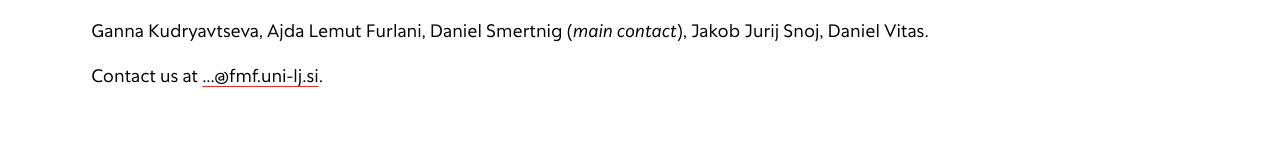
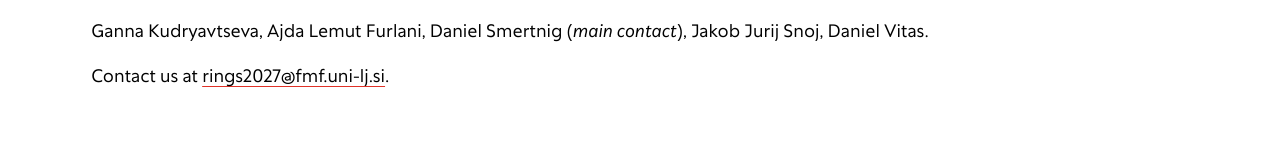
Before and after one commit to dansme/rings2027-hp, a plain HTML site: page index.html in a window 1280 px wide. Shown: the part 1640-1794 px from the top of the page. Drawn offline with Linux system fonts and the light colour scheme.

Commit message:
add contact email

```diff
--- a/index.html
+++ b/index.html
@@ -61,7 +61,7 @@
         <h2>Organizers</h2>
         <p>Ganna Kudryavtseva, Ajda Lemut Furlani, Daniel Smertnig (<em>main contact</em>), Jakob Jurij Snoj, Daniel Vitas.</p>
 
-        <p>Contact us at <a href="...@fmf.uni-lj.si">...@fmf.uni-lj.si</a>.</p>
+        <p>Contact us at <a href="rings2027@fmf.uni-lj.si">rings2027@fmf.uni-lj.si</a>.</p>
 
         <div id="logos">
           <a href="https://www.fmf.uni-lj.si/en/"><img src="static/logos/ul-fmf.png" alt="University of Ljubljana, Faculty of Mathematics and Physics Logo"></img></a>
```
